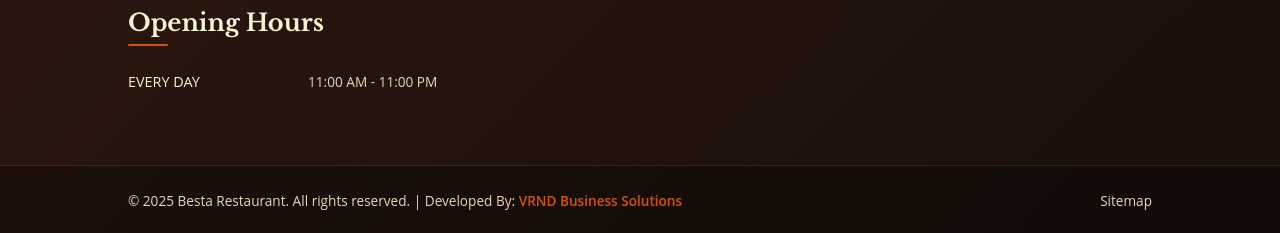
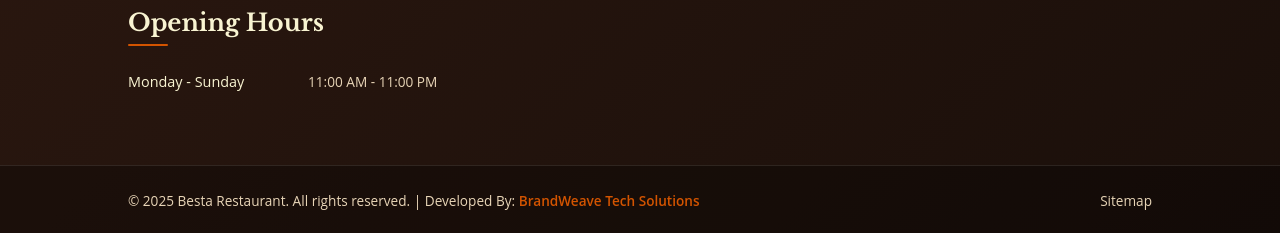
Before and after one commit to VRND1/besta, a React (Create React App) app: page /sitemap in a window 1280 px wide. Shown: the part 2017-2250 px from the top of the page. Built offline with nearby package versions, Linux system fonts and the light colour scheme.

Commit message:
Footer.jsx

```diff
--- a/src/pages/Footer.jsx
+++ b/src/pages/Footer.jsx
@@ -129,7 +129,7 @@ export default function Footer() {
           <h3>Opening Hours</h3>
           <div className="opening-hours">
             <div className="hours-item">
-              <span className="day">EVERY DAY</span>
+              <span className="day">Monday - Sunday</span>
               <span className="time">11:00 AM - 11:00 PM</span>
             </div>
           </div>
@@ -148,7 +148,7 @@ export default function Footer() {
               rel="noopener noreferrer"
               className="developer-link"
             >
-              VRND Business Solutions
+              BrandWeave Tech Solutions
             </a>
           </p>
           <div className="footer-bottom-links">
```
